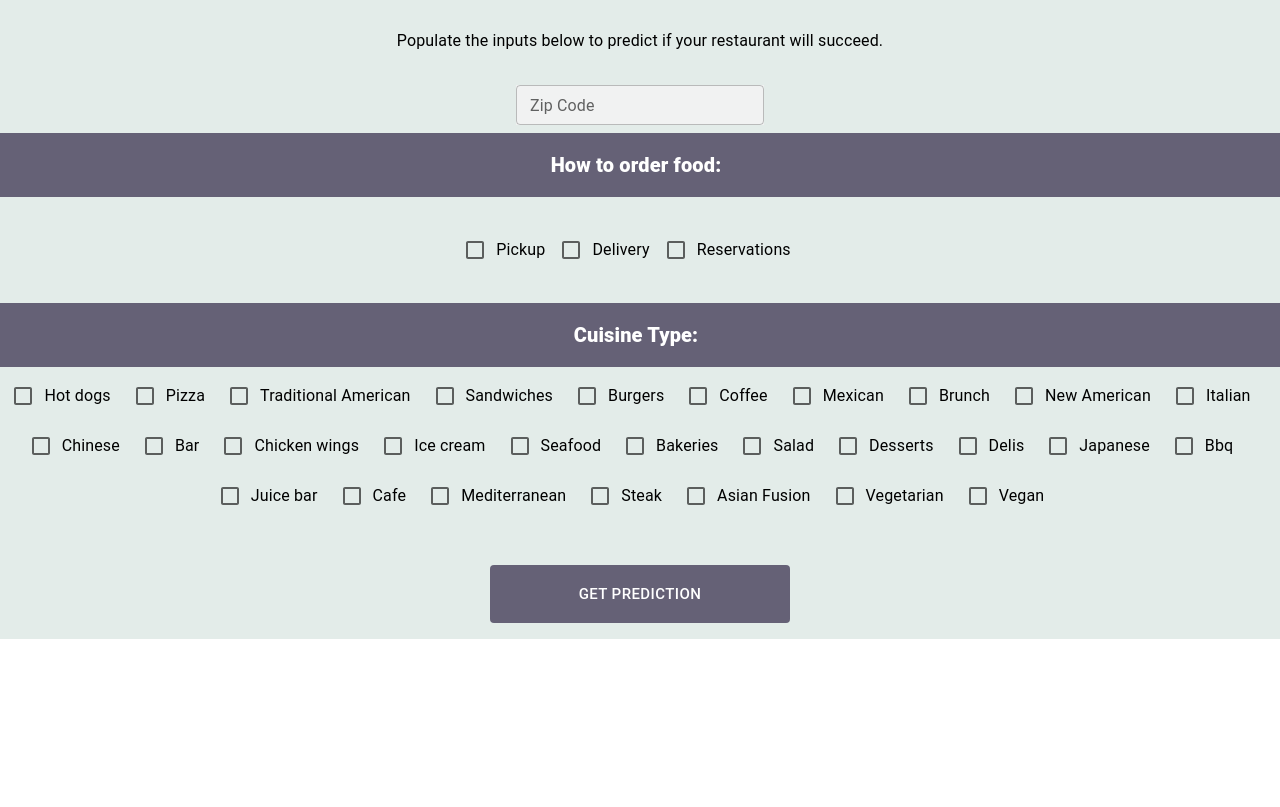
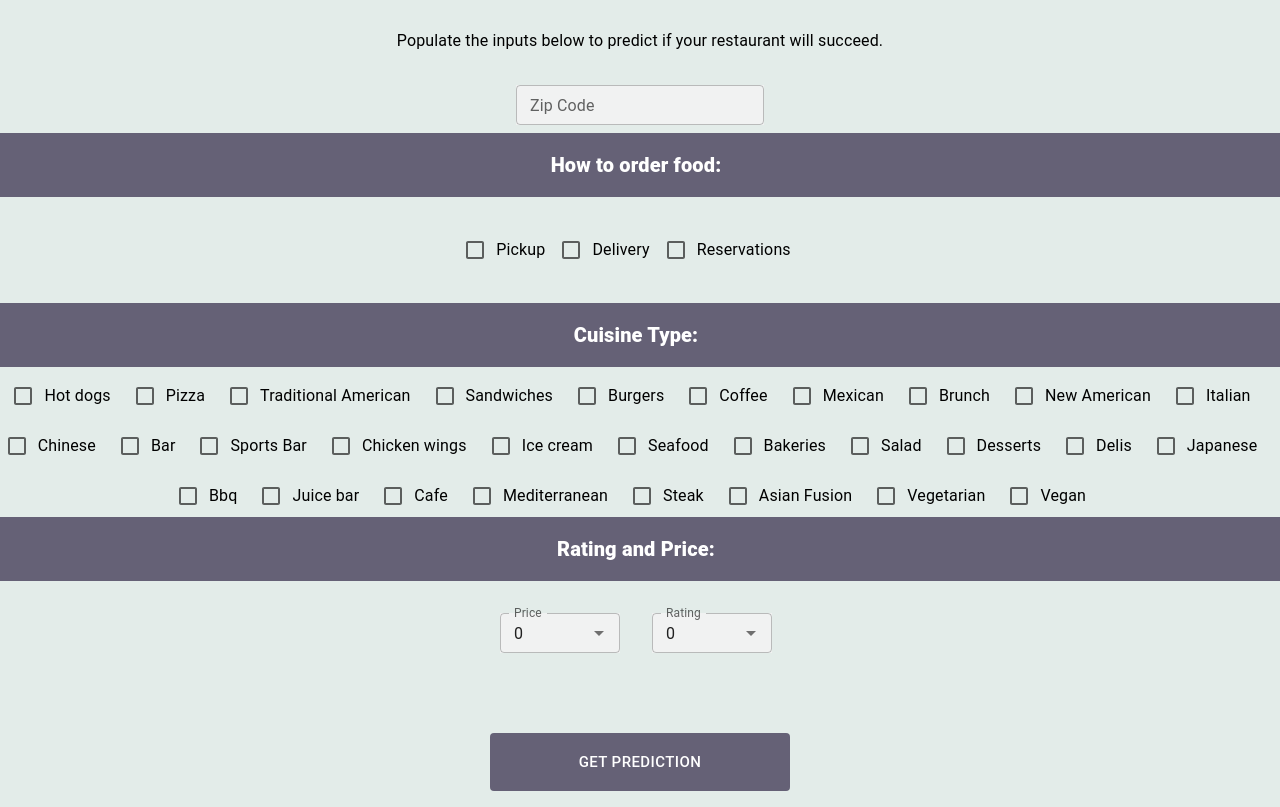
Before and after one commit to katydidknot/qua-foodies, a React (Create React App) app in the folder CODE/: page / in a window 1280 px wide. Shown: the part 960-1767 px from the top of the page. Before the commit the page ends 1599 px from the top, so only its background shows below. Built offline with nearby package versions, Linux system fonts and the light colour scheme; no server answers.

Commit message:
Added price/rating

```diff
--- a/CODE/src/App.tsx
+++ b/CODE/src/App.tsx
@@ -1,4 +1,6 @@
 import {
+    Autocomplete,
+    Box,
     Button,
     Checkbox,
     Divider,
@@ -75,7 +77,10 @@ export interface PredictionRequest {
     steak: number,
     asianFusion: number,
     vegetarian: number,
-    vegan: number
+    vegan: number,
+    sportsBar: number,
+    rating: number,
+    price: number
 }
 
 function App() {
@@ -117,7 +122,10 @@ function App() {
         steak: 0,
         asianFusion: 0,
         vegetarian: 0,
-        vegan: 0
+        vegan: 0,
+        sportsBar: 0,
+        price: 0,
+        rating: 0
     })
 
     const getPrediction = async () => {
@@ -198,7 +206,8 @@ function App() {
                 {/*<BarChart data={openingHeatMapData}></BarChart>*/}
                 <Grid container>
                     <Toolbar sx={{backgroundColor: "#656176", color: "white", width: "100%"}}>
-                        <Grid item xs={12}><Typography variant={"h4"} sx={{fontWeight: "800"}}>Restaurant Survivability</Typography></Grid>
+                        <Grid item xs={12}><Typography variant={"h4"} sx={{fontWeight: "800"}}>Restaurant
+                            Survivability</Typography></Grid>
                     </Toolbar>
 
                     <Divider></Divider>
@@ -262,9 +271,10 @@ function App() {
                                     </FormGroup>))}
                             </Grid>
                             <Toolbar sx={{backgroundColor: "#656176", color: "white", width: "100%"}}>
-                                <Grid item xs={12}><Typography variant={"h6"} sx={{fontWeight: "800", }}>Cuisine Type:</Typography></Grid>
+                                <Grid item xs={12}><Typography variant={"h6"} sx={{fontWeight: "800",}}>Cuisine
+                                    Type:</Typography></Grid>
                             </Toolbar>
-                            {Features.filter(i => i.name !== "pickup" && i.name !== "delivery" && i.name !== "reservations").map(i => (
+                            {Features.filter(i => i.name !== "pickup" && i.name !== "delivery" && i.name !== "reservations" && i.name !== "price" && i.name !== "rating").map(i => (
                                 <Grid key={i.name} item><FormGroup>
                                     <FormControlLabel control={<Checkbox
                                         checked={Object.entries(predictionRequest).filter(p => p[0] === i.name)?.[0]?.[1] === 1}
@@ -277,6 +287,36 @@ function App() {
                                         }}
                                     />} label={i.value}/>
                                 </FormGroup></Grid>))}
+                            <Toolbar sx={{backgroundColor: "#656176", color: "white", width: "100%"}}>
+                                <Grid item xs={12}><Typography variant={"h6"} sx={{fontWeight: "800"}}>Rating and
+                                    Price:</Typography></Grid>
+                            </Toolbar>
+                            <Grid container justifyContent={"center"} sx={{margin: "1rem"}}>
+                                {Features.filter(i => i.name === "price" || i.name === "rating").map(i => {
+                                    const options = i.name === "price" ? [1, 2, 3, 4] : [1, 2, 3, 4, 5]
+                                    return (
+                                        <Box sx={{minWidth: 120, backgroundColor: "#E3ECE9", margin: "1rem"}}>
+                                            <FormControl fullWidth size={"small"}>
+                                                <Autocomplete
+                                                    options={options}
+                                                    onChange={(event, newValue) => {
+                                                        console.log(newValue)
+                                                    }}
+                                                    value={0}
+                                                    renderInput={(params) =>
+                                                        <StyledTextField {...params}
+                                                                         variant={"outlined"}
+                                                                         fullWidth size={"small"}
+                                                                         label={i.value}
+                                                                         InputProps={{
+                                                                             ...params.InputProps
+                                                                         }}
+                                                        />}/>
+                                            </FormControl>
+                                        </Box>
+                                    )
+                                })}
+                            </Grid>
                         </Grid>
                         <Grid item xs={12} md={12}>
                             <Button
--- a/CODE/src/Features.ts
+++ b/CODE/src/Features.ts
@@ -15,6 +15,7 @@ export const Features =
         {name: "italian", value: "Italian"},
         {name: "chinese", value: "Chinese"},
         {name: "bar", value: "Bar"},
+        {name: "sportsBar", value: "Sports Bar"},
         {name: "chickenWings", value: "Chicken wings"},
         {name: "iceCream", value: "Ice cream"},
         {name: "seafood", value: "Seafood"},
@@ -31,4 +32,6 @@ export const Features =
         {name: "asianFusion", value: "Asian Fusion"},
         {name: "vegetarian", value: "Vegetarian"},
         {name: "vegan", value: "Vegan"},
+        {name: "price", value: "Price"},
+        {name: "rating", value: "Rating"},
     ]
```
Also changed, not shown: CODE/src/Components/SelectNumberComponent.tsx (renamed from CODE/src/Components/CitySelect.tsx, +6 -7 lines).
